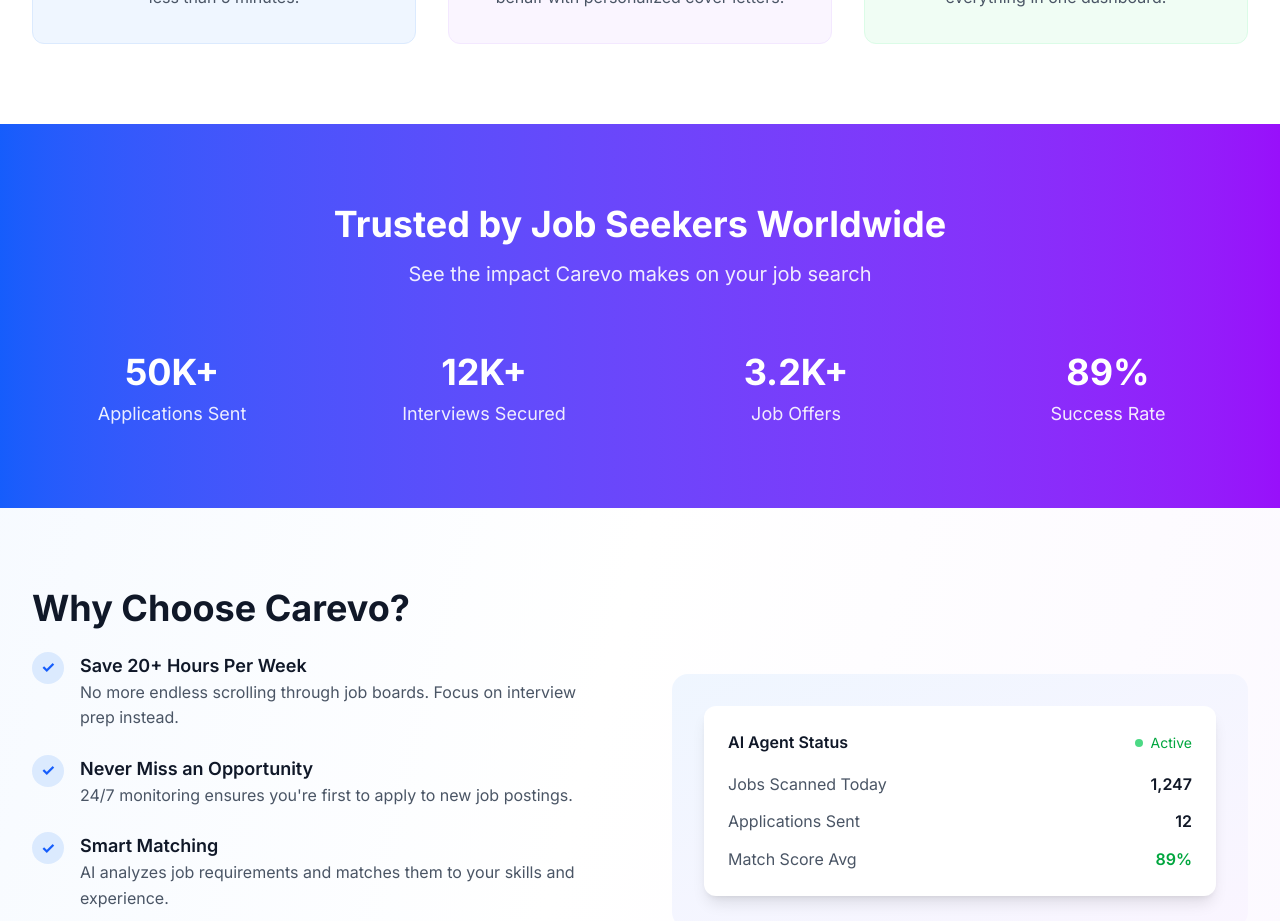
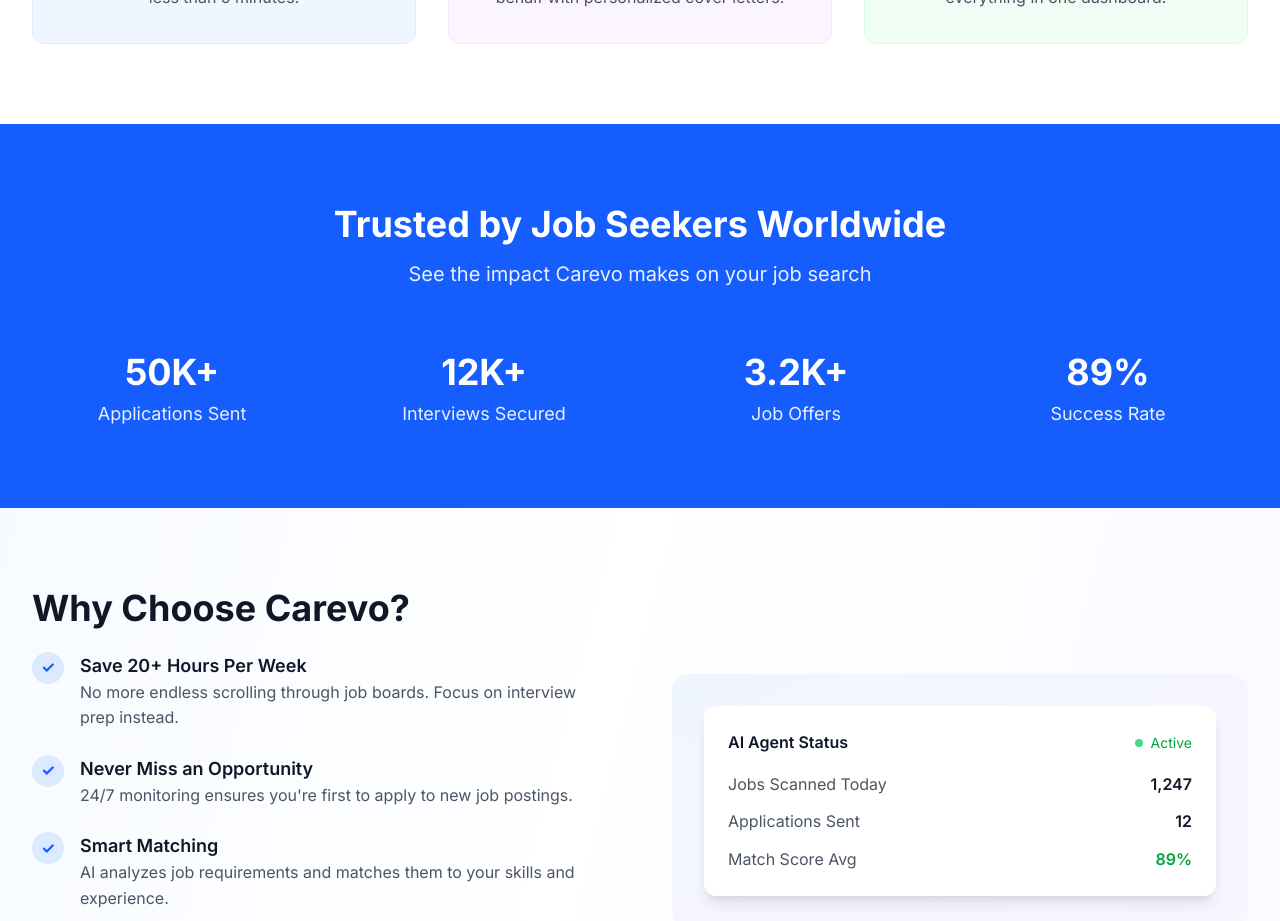
Before and after one commit to devtofunmi/carevo, a Next.js app: page / in a window 1280 px wide. Shown: the part 1940-2861 px from the top of the page. Built offline with nearby package versions, Linux system fonts and the light colour scheme.

Commit message:
change bg

```diff
--- a/pages/index.tsx
+++ b/pages/index.tsx
@@ -518,7 +518,7 @@
       </section>
 
       {/* Stats Section */}
-      <section className="py-20 bg-gradient-to-r from-blue-600 to-purple-600 text-white">
+      <section className="py-20 bg-blue-600 text-white">
         <div className="max-w-7xl mx-auto px-4 sm:px-6 lg:px-8">
           <div className="text-center mb-16">
             <h2 className="text-4xl font-bold mb-4">
```
